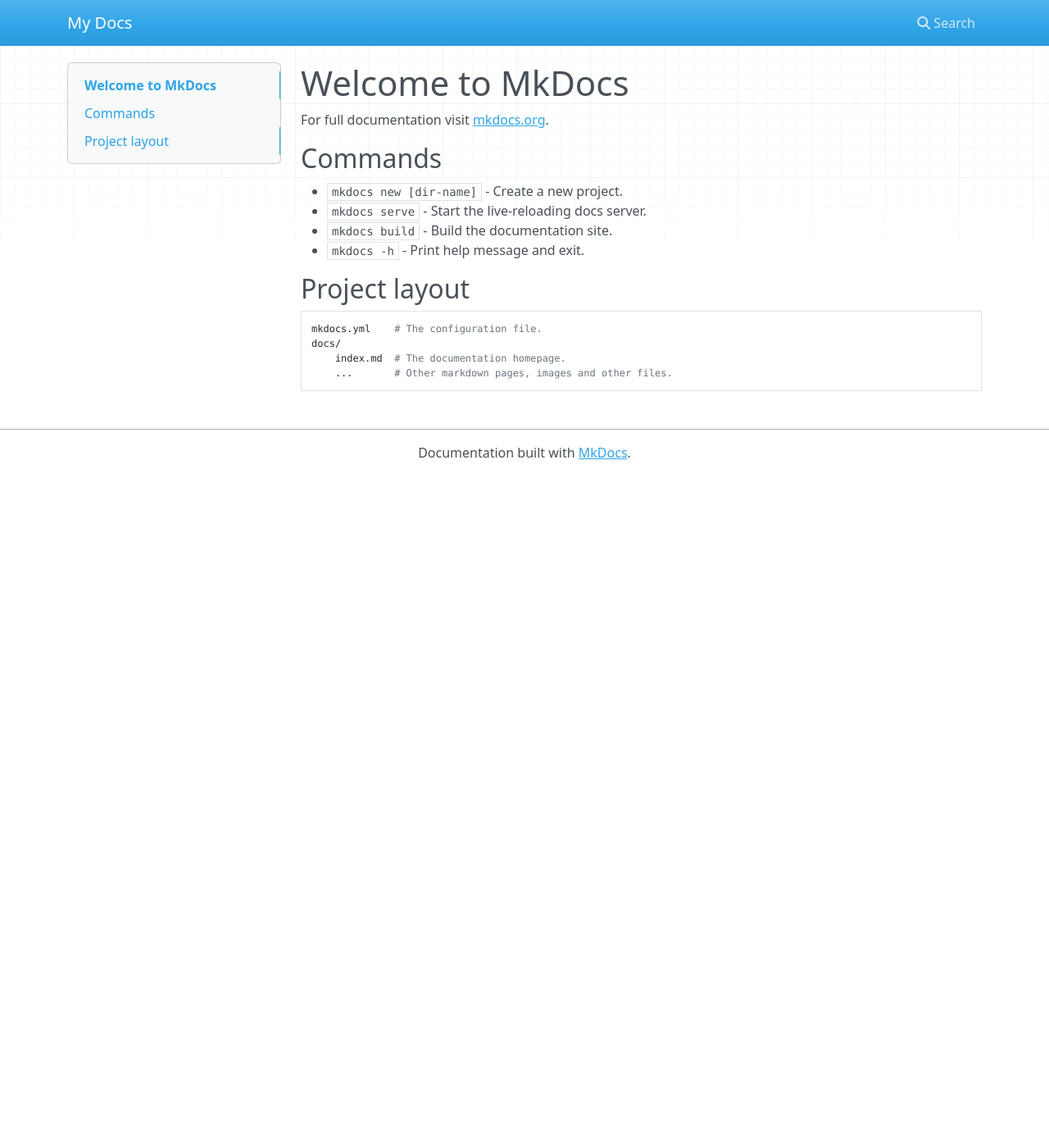
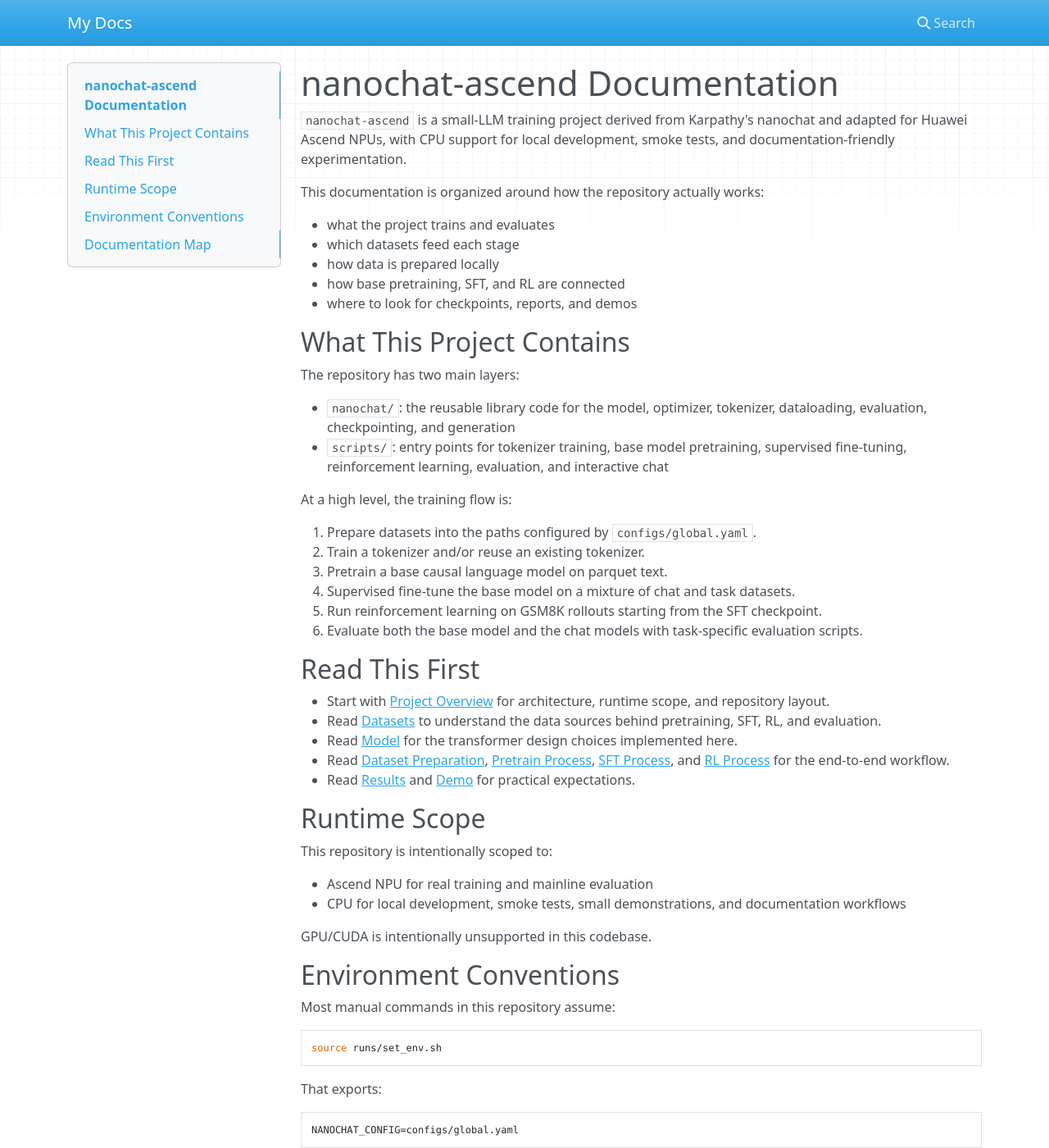
Before and after one commit to leideng/nanochat-ascend, an MkDocs documentation site: the page built from docs/index.md, in a window 1280 px wide and 1400 px high. Shown: the whole window at 82% size. Built offline with MkDocs 1.6.1, drawn with Linux system fonts in a browser that asks for light colours; nearby versions of some CDN libraries; some of the changed text lies outside the part shown.

Commit message:
docs(home): write documentation landing page

````diff
--- a/docs/index.md
+++ b/docs/index.md
@@ -1,17 +1,72 @@
-# Welcome to MkDocs
+# nanochat-ascend Documentation
 
-For full documentation visit [mkdocs.org](https://www.mkdocs.org).
+`nanochat-ascend` is a small-LLM training project derived from Karpathy's nanochat and adapted for Huawei Ascend NPUs, with CPU support for local development, smoke tests, and documentation-friendly experimentation.
 
-## Commands
+This documentation is organized around how the repository actually works:
 
-* `mkdocs new [dir-name]` - Create a new project.
-* `mkdocs serve` - Start the live-reloading docs server.
-* `mkdocs build` - Build the documentation site.
-* `mkdocs -h` - Print help message and exit.
+- what the project trains and evaluates
+- which datasets feed each stage
+- how data is prepared locally
+- how base pretraining, SFT, and RL are connected
+- where to look for checkpoints, reports, and demos
 
-## Project layout
+## What This Project Contains
 
-    mkdocs.yml    # The configuration file.
-    docs/
-        index.md  # The documentation homepage.
-        ...       # Other markdown pages, images and other files.
+The repository has two main layers:
+
+- `nanochat/`: the reusable library code for the model, optimizer, tokenizer, dataloading, evaluation, checkpointing, and generation
+- `scripts/`: entry points for tokenizer training, base model pretraining, supervised fine-tuning, reinforcement learning, evaluation, and interactive chat
+
+At a high level, the training flow is:
+
+1. Prepare datasets into the paths configured by `configs/global.yaml`.
+2. Train a tokenizer and/or reuse an existing tokenizer.
+3. Pretrain a base causal language model on parquet text.
+4. Supervised fine-tune the base model on a mixture of chat and task datasets.
+5. Run reinforcement learning on GSM8K rollouts starting from the SFT checkpoint.
+6. Evaluate both the base model and the chat models with task-specific evaluation scripts.
+
+## Read This First
+
+- Start with [Project Overview](overview.md) for architecture, runtime scope, and repository layout.
+- Read [Datasets](datasets/index.md) to understand the data sources behind pretraining, SFT, RL, and evaluation.
+- Read [Model](model.md) for the transformer design choices implemented here.
+- Read [Dataset Preparation](processes/dataset-preparation.md), [Pretrain Process](processes/pretrain.md), [SFT Process](processes/sft.md), and [RL Process](processes/rl.md) for the end-to-end workflow.
+- Read [Results](results.md) and [Demo](demo.md) for practical expectations.
+
+## Runtime Scope
+
+This repository is intentionally scoped to:
+
+- Ascend NPU for real training and mainline evaluation
+- CPU for local development, smoke tests, small demonstrations, and documentation workflows
+
+GPU/CUDA is intentionally unsupported in this codebase.
+
+## Environment Conventions
+
+Most manual commands in this repository assume:
+
+```bash
+source runs/set_env.sh
+```
+
+That exports:
+
+```bash
+NANOCHAT_CONFIG=configs/global.yaml
+```
+
+The wrapper scripts under `runs/` source this configuration automatically when needed.
+
+## Documentation Map
+
+- [Project Overview](overview.md)
+- [Datasets](datasets/index.md)
+- [Model](model.md)
+- [Dataset Preparation](processes/dataset-preparation.md)
+- [Pretrain Process](processes/pretrain.md)
+- [SFT Process](processes/sft.md)
+- [RL Process](processes/rl.md)
+- [Results](results.md)
+- [Demo](demo.md)
````
